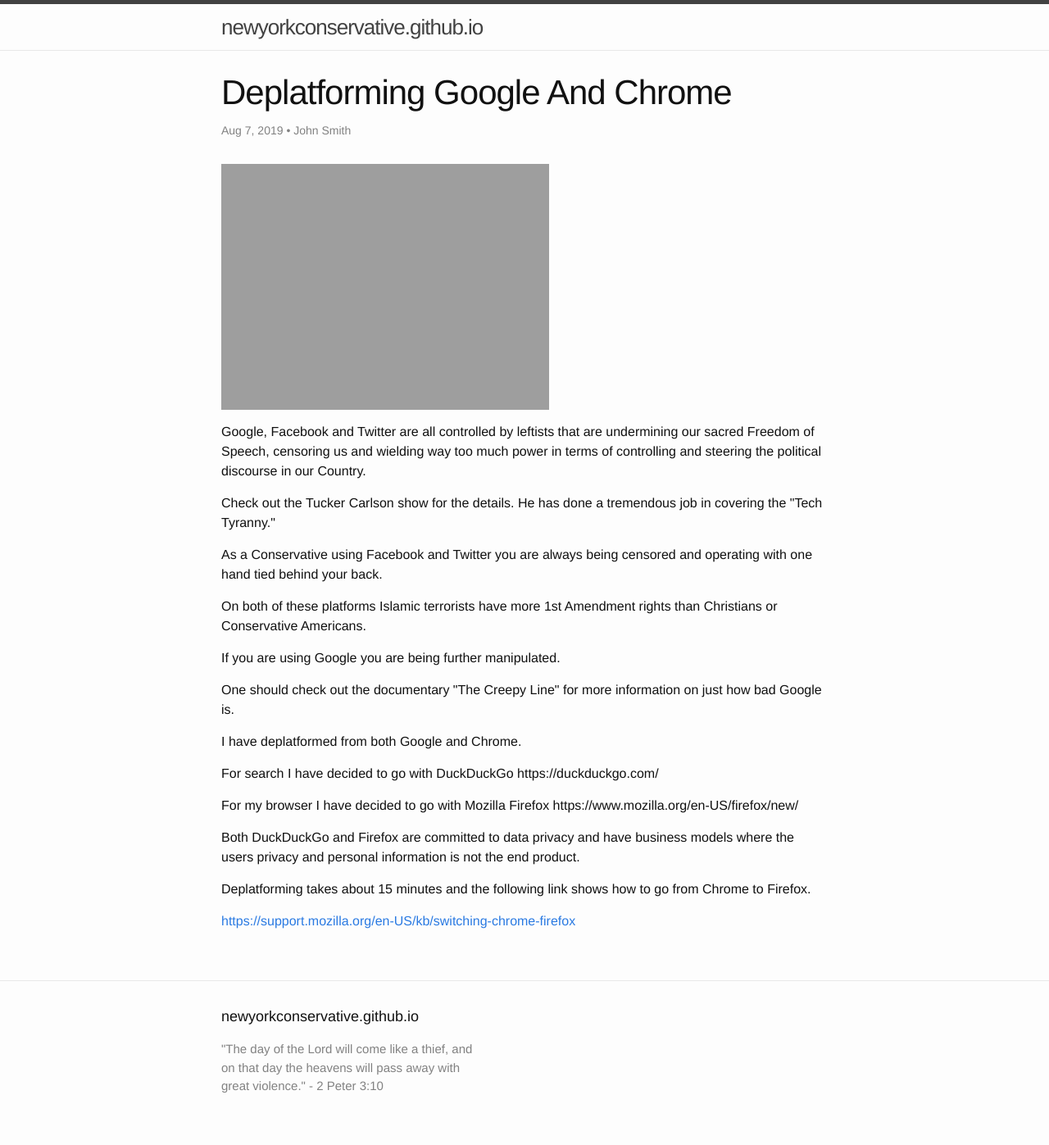
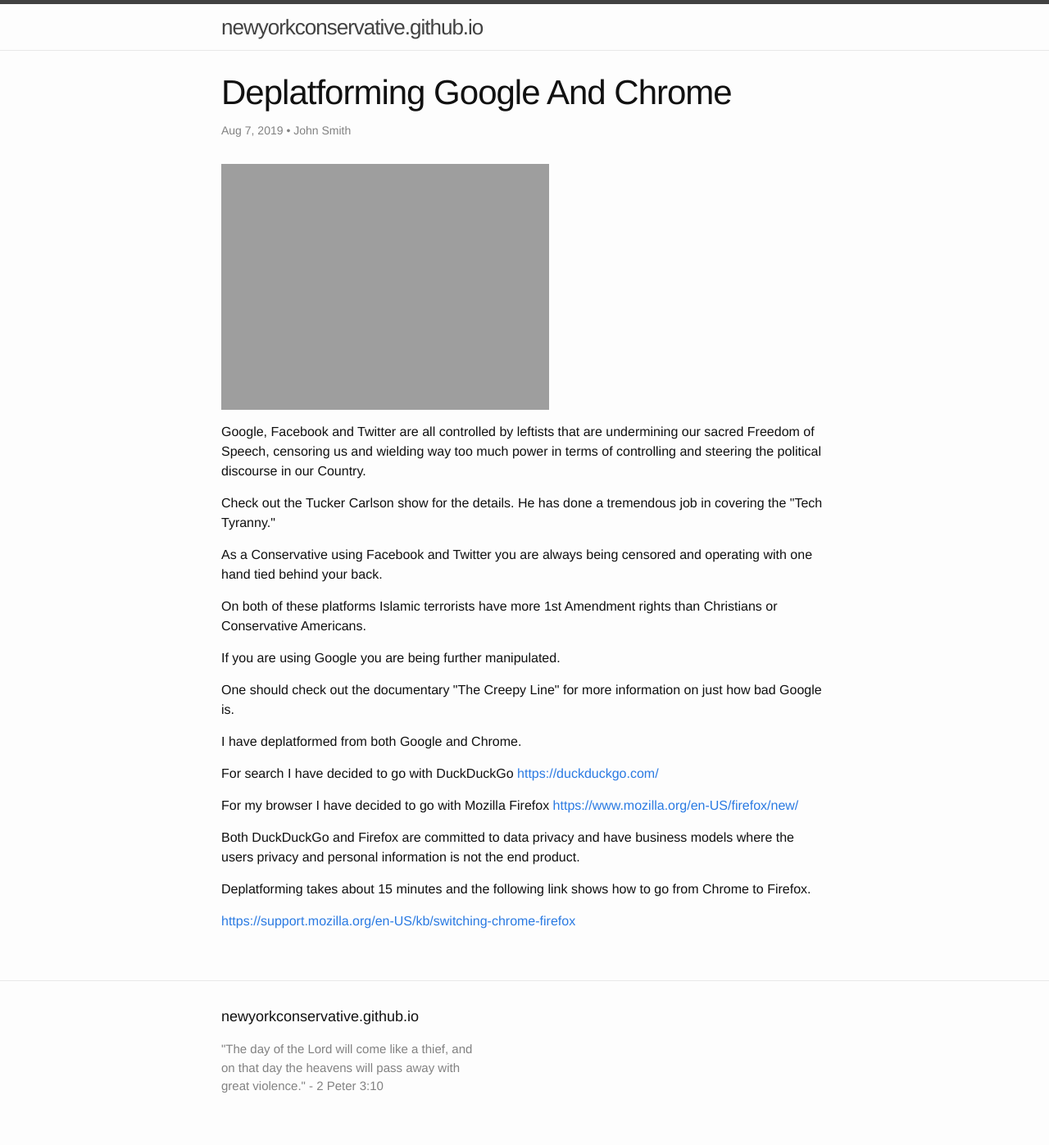
Before and after one commit to newyorkconservative/newyorkconservative.github.io, a Jekyll site: the page built from _posts/2019-08-07-deplatforming-google-and-chrome.md, in a window 1280 px wide. Shown: the whole page at 82% size. Built offline with Jekyll 4.4.1, drawn with Linux system fonts in a browser that asks for light colours; part of the change alters nothing that is shown.

```diff
--- a/_posts/2019-08-07-deplatforming-google-and-chrome.md
+++ b/_posts/2019-08-07-deplatforming-google-and-chrome.md
@@ -42,11 +42,11 @@ post_date: 2019-08-07 16:10:00
 <!-- /wp:paragraph -->
 
 <!-- wp:paragraph -->
-<p>For search I have decided to go with DuckDuckGo https://duckduckgo.com/</p>
+<p>For search I have decided to go with DuckDuckGo <a href="https://duckduckgo.com/">https://duckduckgo.com/</a></p>
 <!-- /wp:paragraph -->
 
 <!-- wp:paragraph -->
-<p>For my browser I have decided to go with Mozilla Firefox https://www.mozilla.org/en-US/firefox/new/</p>
+<p>For my browser I have decided to go with Mozilla Firefox <a href="https://www.mozilla.org/en-US/firefox/new/">https://www.mozilla.org/en-US/firefox/new/</a></p>
 <!-- /wp:paragraph -->
 
 <!-- wp:paragraph -->
```
